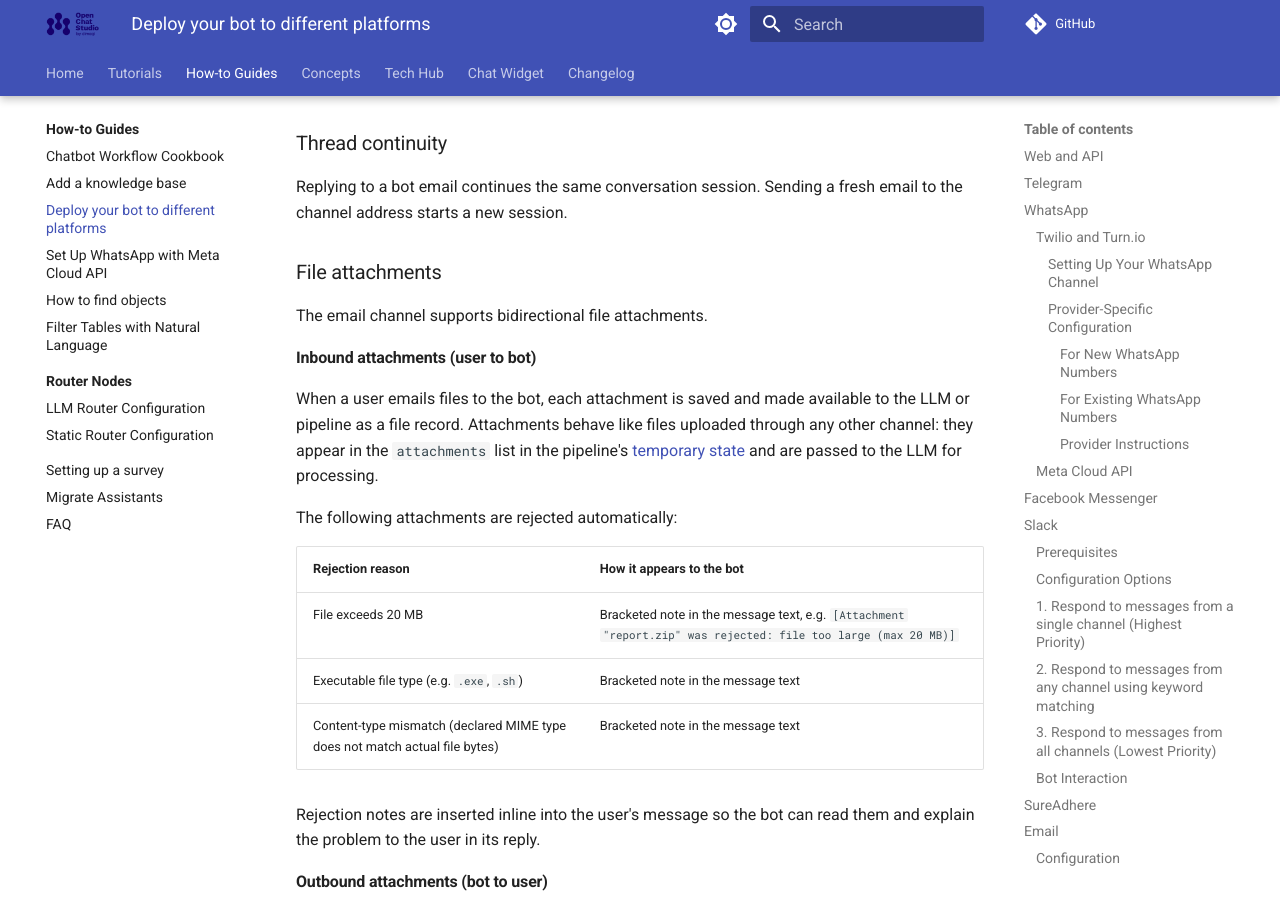
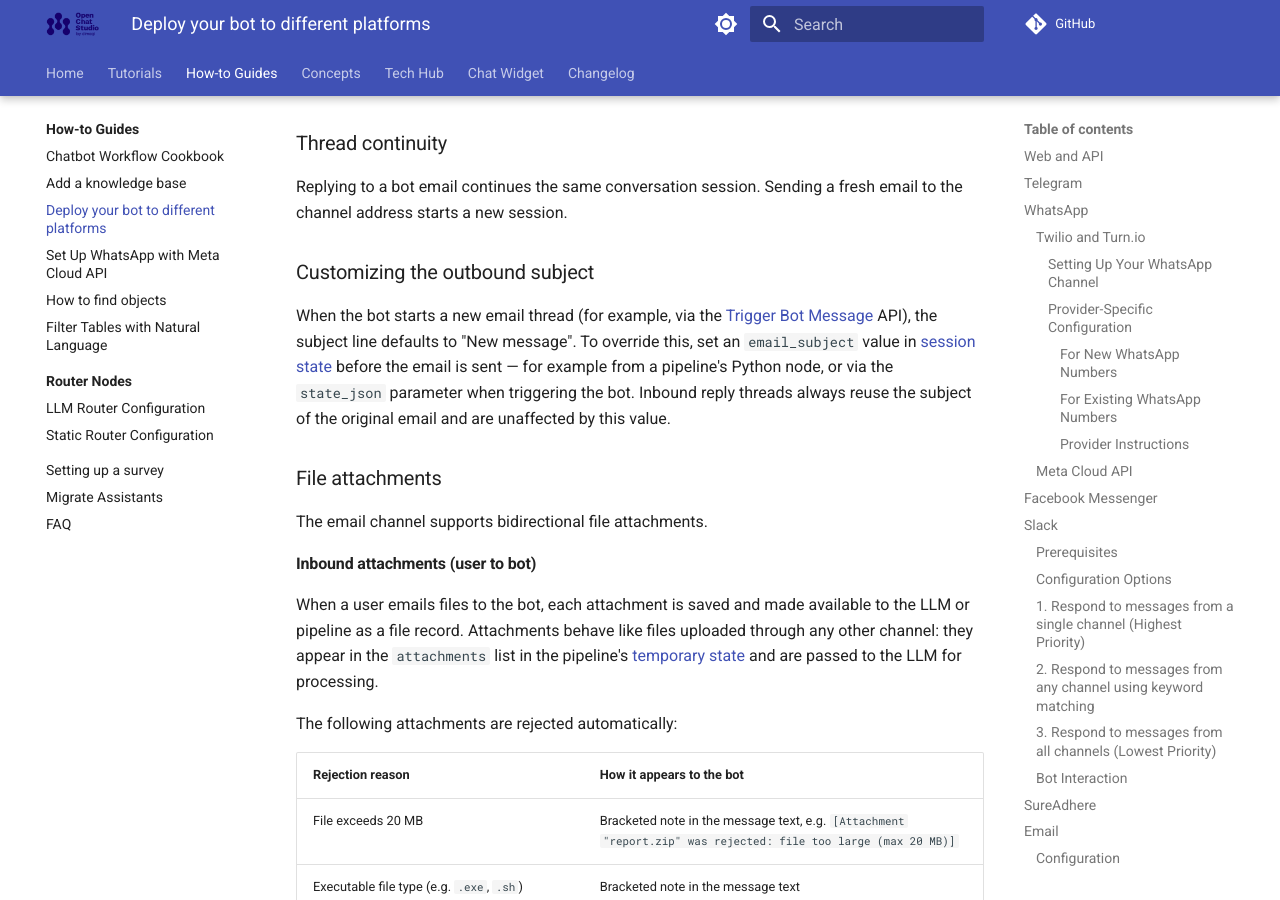
Before and after one commit to dimagi/open-chat-studio-docs, an MkDocs documentation site: the page built from docs/how-to/deploy_to_different_channels.md, in a window 1280 px wide and 900 px high, scrolled down 4867 px. Built offline with MkDocs 1.6.1 and Material for MkDocs 9.7.7, drawn with Linux system fonts in a browser that asks for light colours; a script that is not in the unit is left out; comment, search, counter and statistics services are not loaded.

```diff
--- a/docs/how-to/deploy_to_different_channels.md
+++ b/docs/how-to/deploy_to_different_channels.md
@@ -147,6 +147,10 @@ Inbound emails are matched to the correct bot in this order:
 
 Replying to a bot email continues the same conversation session. Sending a fresh email to the channel address starts a new session.
 
+### Customizing the outbound subject
+
+When the bot starts a new email thread (for example, via the [Trigger Bot Message](https://www.openchatstudio.com/api/docs/#tag/Channels/operation/trigger_bot_message) API), the subject line defaults to "New message". To override this, set an `email_subject` value in [session state](../tech-hub/python_node.md#session-state) before the email is sent — for example from a pipeline's Python node, or via the `state_json` parameter when triggering the bot. Inbound reply threads always reuse the subject of the original email and are unaffected by this value.
+
 ### File attachments
 
 The email channel supports bidirectional file attachments.
```
Also changed, not shown: docs/changelog.md (+1 -0 lines).
